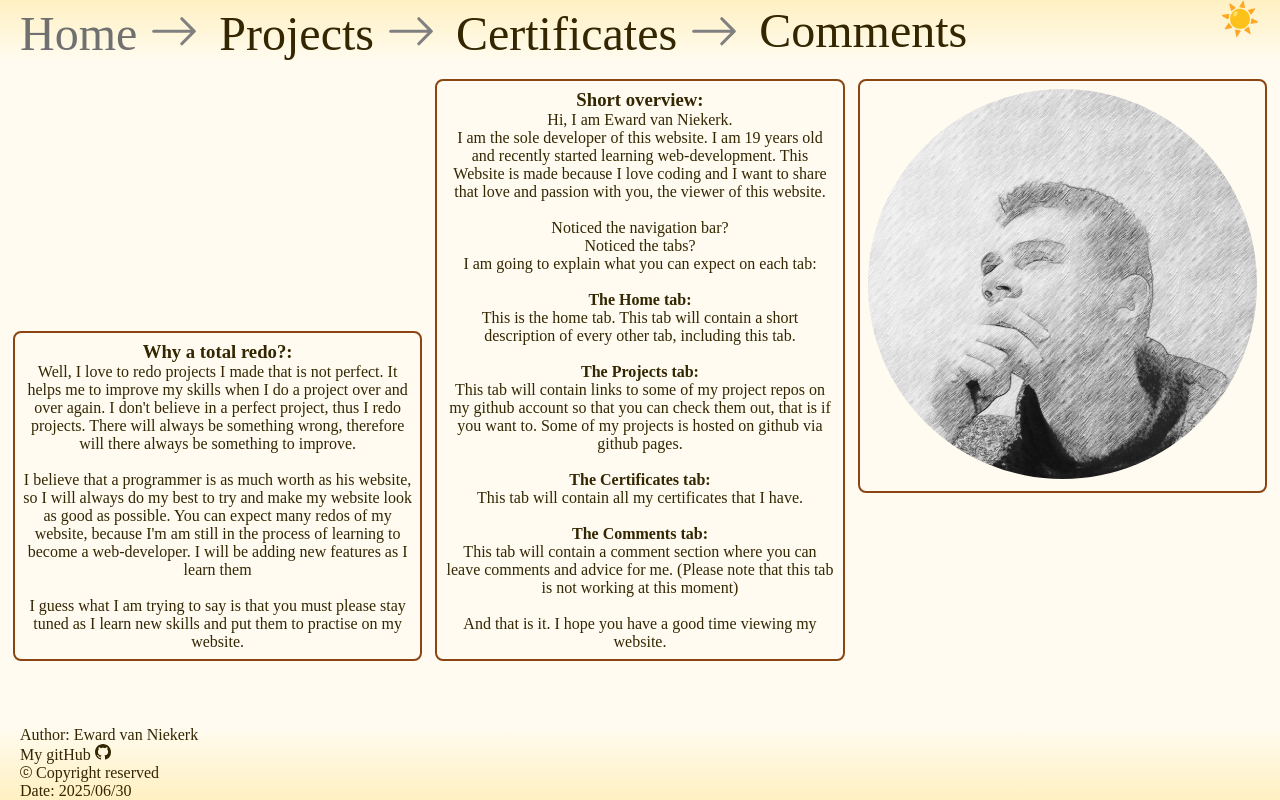
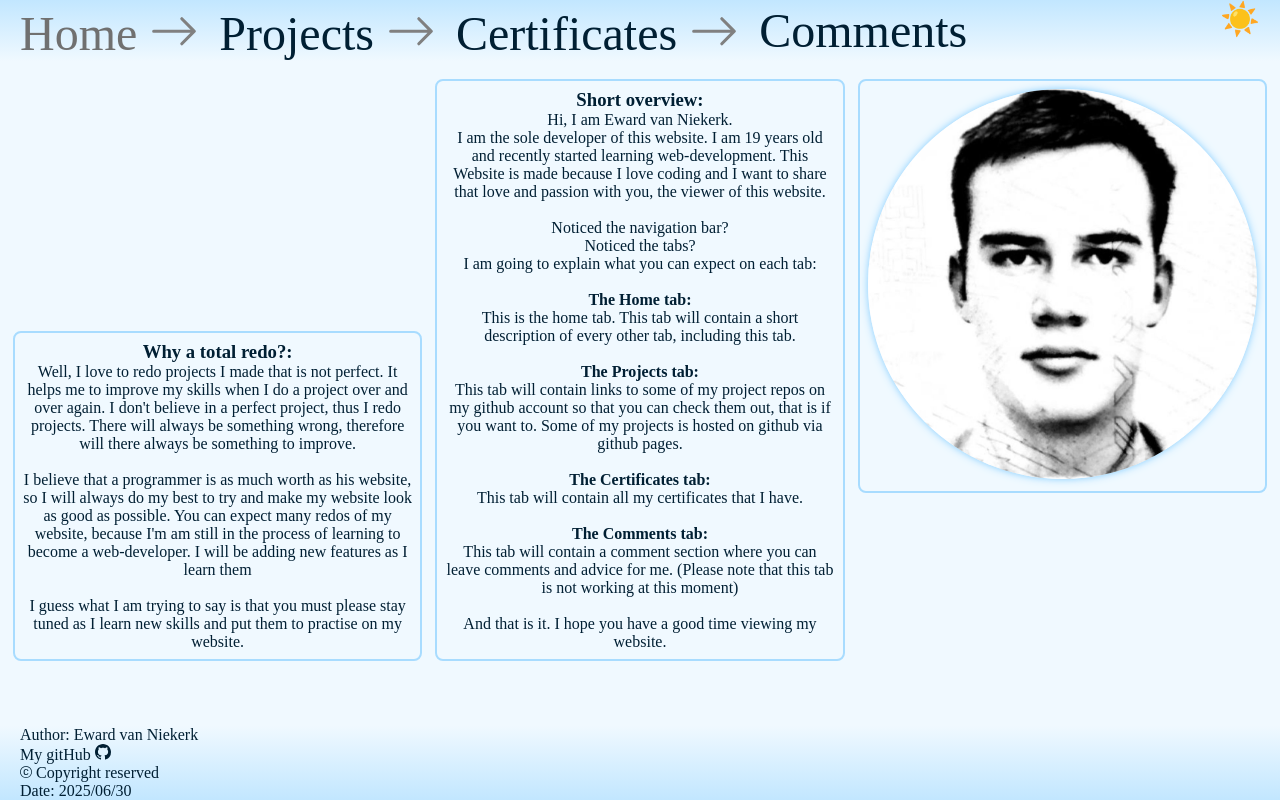
Before and after one commit to Eward-Nee/The_Code-Crafters_Bunker, a React (Vite) app: page / in a window 1280 px wide. Built offline with nearby package versions, Linux system fonts and the light colour scheme.

Commit message:
styling changes

```diff
--- a/src/Certificates.css
+++ b/src/Certificates.css
@@ -1,29 +1,3 @@
-:root {
-    --bgLight: hsl(45, 100%, 97%);
-    --bgEdgeLight: hsl(46, 100%, 88%);
-
-    --textLight: hsl(45, 100%, 10%);
-    --textHoverLight: hsl(209, 38%, 44%);
-    --textDisabled: hsl(0, 0%, 44%);
-
-    --bgMain: hsl(0, 0%, 100%);
-    --bgHoverMain: hsl(45, 100%, 93%);
-    --bgBorder: hsl(46, 100%, 83%);
-}
-
-:root[dataTheme="dark"] {
-    --bgLight: hsl(45, 100%, 3%);
-    --bgEdgeLight: hsl(45, 100%, 8%);
-
-    --textLight: hsl(45, 100%, 90%);
-    --textHoverLight: hsl(209, 38%, 66%);
-    --textDisabled: hsl(0, 0%, 66%);
-
-    --bgMain: hsl(0, 0%, 0%);
-    --bgHoverMain: hsl(45, 100%, 7%);
-    --bgBorder: hsl(46, 100%, 17%);
-}
-
 header {
     z-index: 1;
 }
--- a/src/Home.jsx
+++ b/src/Home.jsx
@@ -88,6 +88,7 @@ function Home() {
 
                 <a href={myImg} target="_blank"><img src={myImg} alt="a image of Eward." /></a>
 
+
             </article>
         </div>
     )
--- a/src/Projects.css
+++ b/src/Projects.css
@@ -3,7 +3,7 @@
 #workProjects {
     text-align: center;
     padding: 8px;
-    border: 2px solid saddlebrown;
+    border: 2px solid var(--bgBorder);
     border-radius: 8px;
 }
 
@@ -15,7 +15,7 @@
 
 #projects {
     li {
-        border: 2px solid rgb(165, 122, 42);
+        border: 2px solid var(--bgBorder);
         border-radius: 20px;
         width: 20%;
         min-width: 100px;
@@ -28,10 +28,10 @@
         &:hover {
             transition: 0.2s;
             cursor: pointer;
-            background-color: rgb(219, 180, 107);
+            background-color: var(--bgHoverMain);
 
             & a {
-                color: rgb(0, 71, 119);
+                color: var(--textLight);
             }
         }
     }
--- a/src/general.css
+++ b/src/general.css
@@ -1,27 +1,27 @@
 :root {
-    --bgLight: hsl(45, 100%, 97%);
-    --bgEdgeLight: hsl(46, 100%, 88%);
+    --bgLight: hsl(204, 100%, 97%);
+    --bgEdgeLight: hsl(204, 100%, 88%);
 
-    --textLight: hsl(45, 100%, 10%);
-    --textHoverLight: hsl(209, 38%, 44%);
+    --textLight: hsl(204, 100%, 10%);
+    --textHoverLight: hsl(204, 38%, 44%);
     --textDisabled: hsl(0, 0%, 44%);
 
     --bgMain: hsl(0, 0%, 100%);
-    --bgHoverMain: hsl(45, 100%, 93%);
-    --bgBorder: hsl(46, 100%, 83%);
+    --bgHoverMain: hsl(204, 100%, 93%);
+    --bgBorder: hsl(204, 100%, 83%);
 }
 
 :root[dataTheme="dark"] {
-    --bgLight: hsl(45, 100%, 3%);
-    --bgEdgeLight: hsl(45, 100%, 8%);
+    --bgLight: hsl(204, 100%, 3%);
+    --bgEdgeLight: hsl(204, 100%, 8%);
 
-    --textLight: hsl(45, 100%, 90%);
+    --textLight: hsl(204, 100%, 90%);
     --textHoverLight: hsl(209, 38%, 66%);
     --textDisabled: hsl(0, 0%, 66%);
 
     --bgMain: hsl(0, 0%, 0%);
-    --bgHoverMain: hsl(45, 100%, 7%);
-    --bgBorder: hsl(46, 100%, 17%);
+    --bgHoverMain: hsl(204, 100%, 7%);
+    --bgBorder: hsl(204, 100%, 50%);
 }
 
 .page {
@@ -39,6 +39,7 @@
     box-sizing: border-box;
     margin: 0;
     padding: 0;
+    transition: 150ms;
 }
 
 body {
--- a/src/home.css
+++ b/src/home.css
@@ -18,7 +18,7 @@ section,
 article {
     text-align: center;
     padding: 8px;
-    border: 2px solid saddlebrown;
+    border: 2px solid var(--bgBorder);
     border-radius: 8px;
 
 
@@ -33,6 +33,7 @@ article {
         width: 100%;
         aspect-ratio: 1/1;
         max-width: 400px;
+        box-shadow: 0 0 5px var(--bgBorder), 0 0 10px var(--bgBorder);
     }
 }
 
```
Also changed, not shown: src/assets/me.jpeg.
